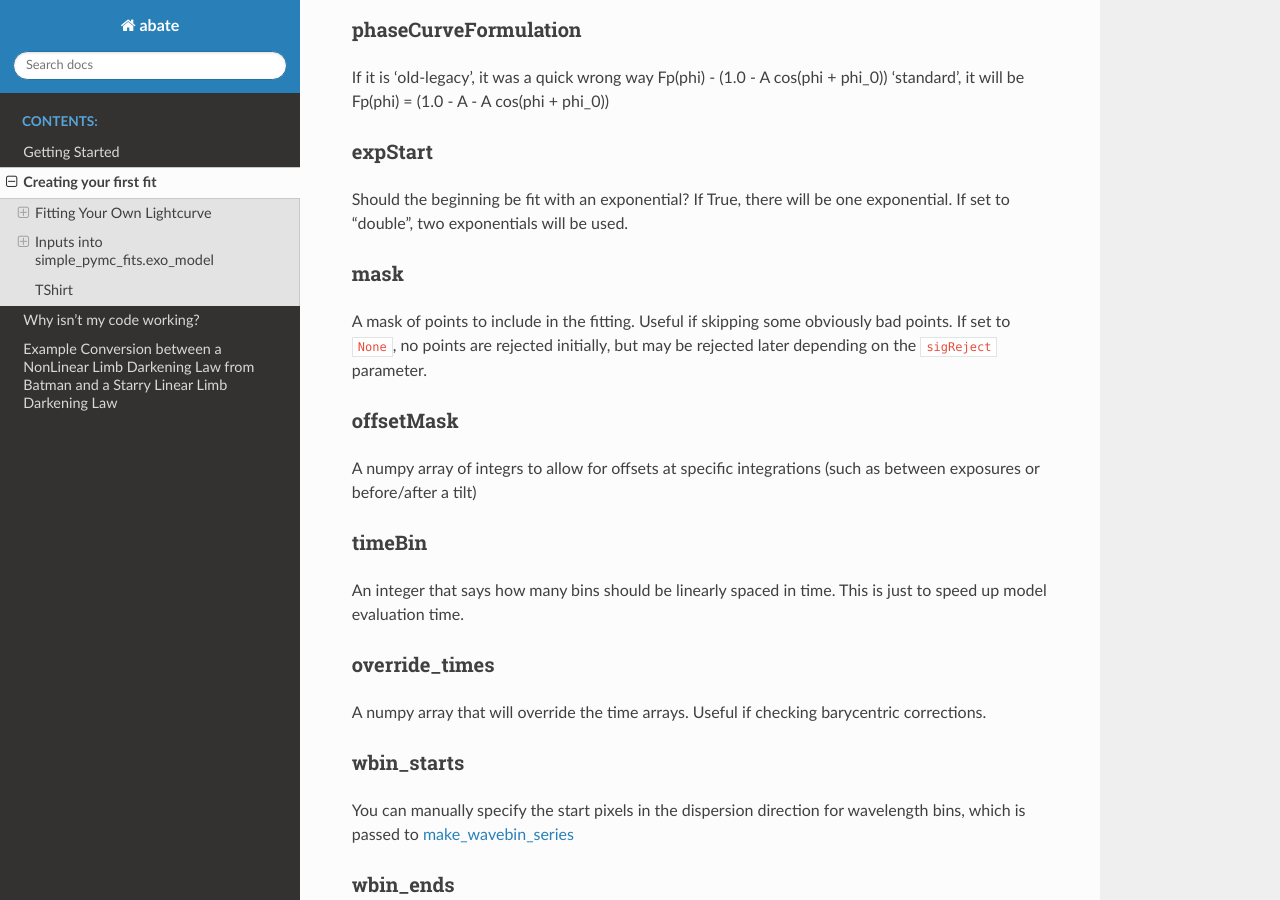
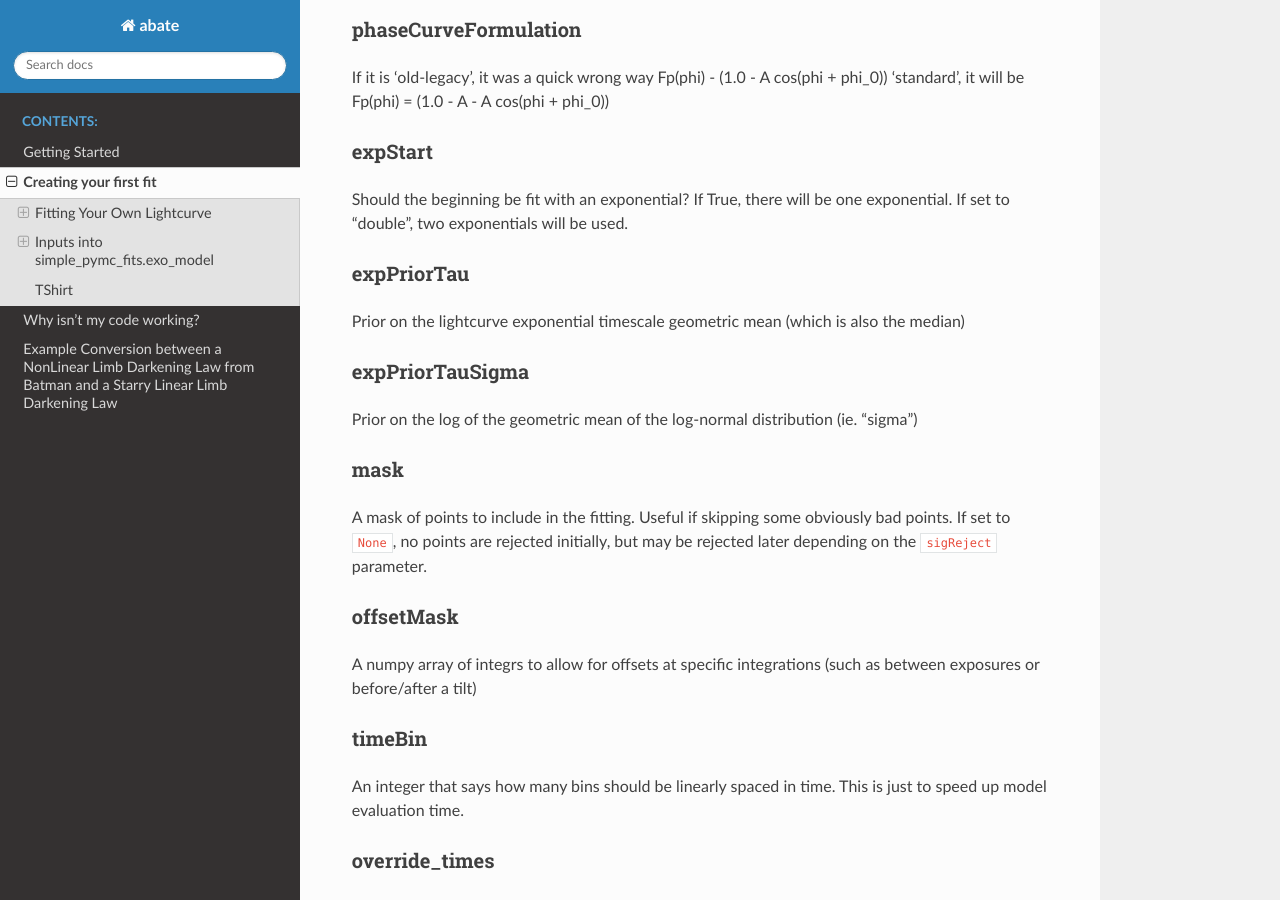
Before and after one commit to eas342/ABATE, a Sphinx documentation site: the page built from docs/fitting_lightcurves.rst, in a window 1280 px wide and 900 px high, scrolled down 5181 px. Built offline with Sphinx 7.4.7 and the Read the Docs theme 2.0.0, drawn with Linux system fonts in a browser that asks for light colours.

Commit message:
added parameters for prior on tau on expStart

```diff
--- a/docs/fitting_lightcurves.rst
+++ b/docs/fitting_lightcurves.rst
@@ -175,6 +175,14 @@ expStart
 Should the beginning be fit with an exponential? If True, there will be one exponential.
 If set to "double", two exponentials will be used.
 
+expPriorTau
+~~~~~~~~~~~
+Prior on the lightcurve exponential timescale geometric mean (which is also the median)
+
+expPriorTauSigma
+~~~~~~~~~~~~~~~~
+Prior on the log of the geometric mean of the log-normal distribution (ie. "sigma")
+
 mask
 ~~~~
 A mask of points to include in the fitting. Useful if skipping some obviously bad points. If set to :code:`None`, no points are rejected initially, but may be rejected later depending on the :code:`sigReject` parameter.
```
Also changed, not shown: 1 other file.
